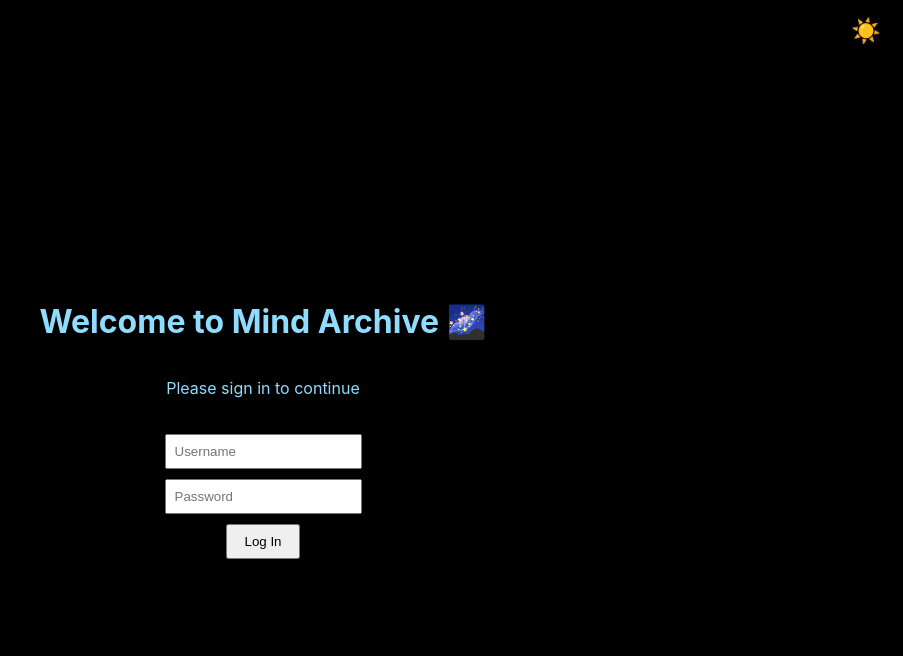
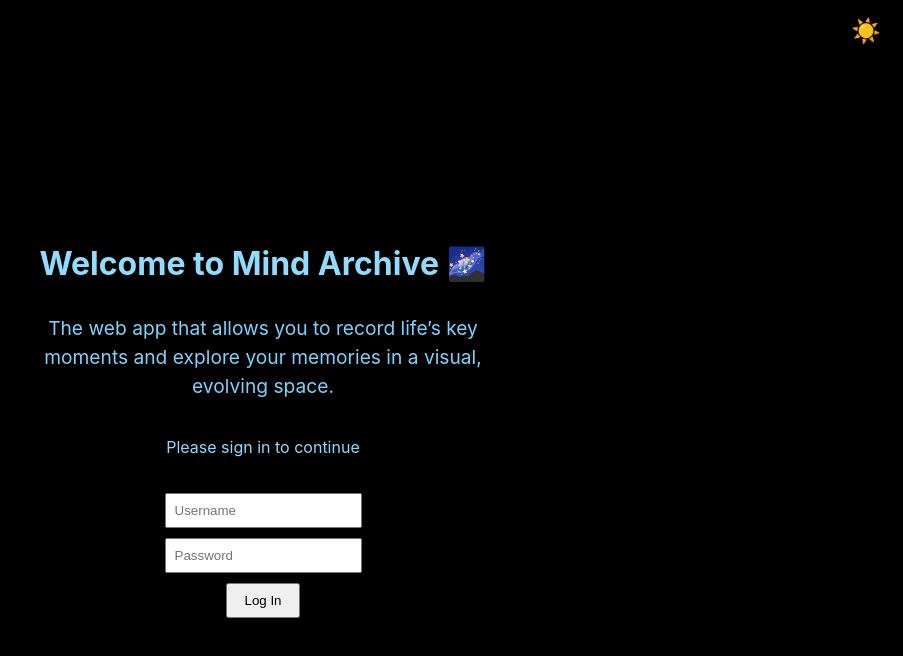
Before and after one commit to S8TiN/Mind-Archive, a React (Create React App) app in the folder mindarchive-frontend/: page /login in a window 1280 px wide. Shown: the top 656 px of the page, without its empty margins (377-1280 px from the left). Built offline with nearby package versions, Linux system fonts and the light colour scheme; no server answers.

Commit message:
Add intro paragraph to login screen, matching original styling

```diff
--- a/mindarchive-frontend/src/App.css
+++ b/mindarchive-frontend/src/App.css
@@ -42,3 +42,19 @@ body.dragging * {
   user-select: none !important;
   cursor: grabbing;
 }
+
+.intro-text {
+  font-size: 1.2rem;
+  text-align: center;
+  max-width: 500px;
+  margin: 10px auto 20px;
+  line-height: 1.5;
+}
+
+body.dark .intro-text {
+  color: #7dd3fc;
+}
+
+body.light .intro-text {
+  color: #111111;
+}
--- a/mindarchive-frontend/src/Login.js
+++ b/mindarchive-frontend/src/Login.js
@@ -140,6 +140,10 @@ function Login({ onLoginSuccess }) {
       </button>
 
       <h1>Welcome to Mind Archive 🌌</h1>
+      <p className="intro-text">
+        The web app that allows you to record life’s key moments and explore your memories in a visual, evolving space.
+      </p>
+
       <p>Please sign in to continue</p>
 
       <div id="g-signin" style={{ marginBottom: '20px' }}></div>
```
Also changed, not shown: 1 other file (tests, documents, lock files or other folders).
